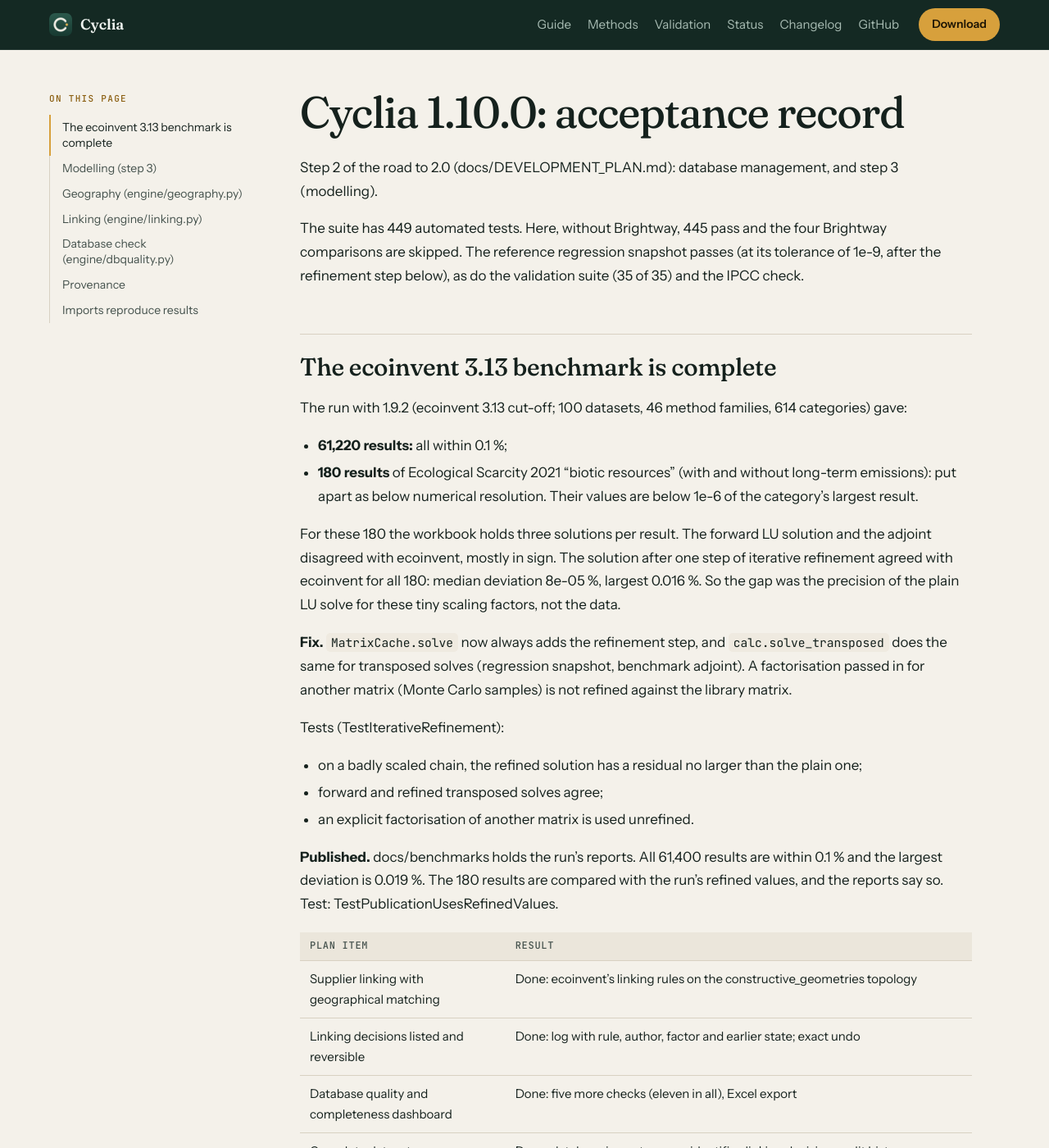
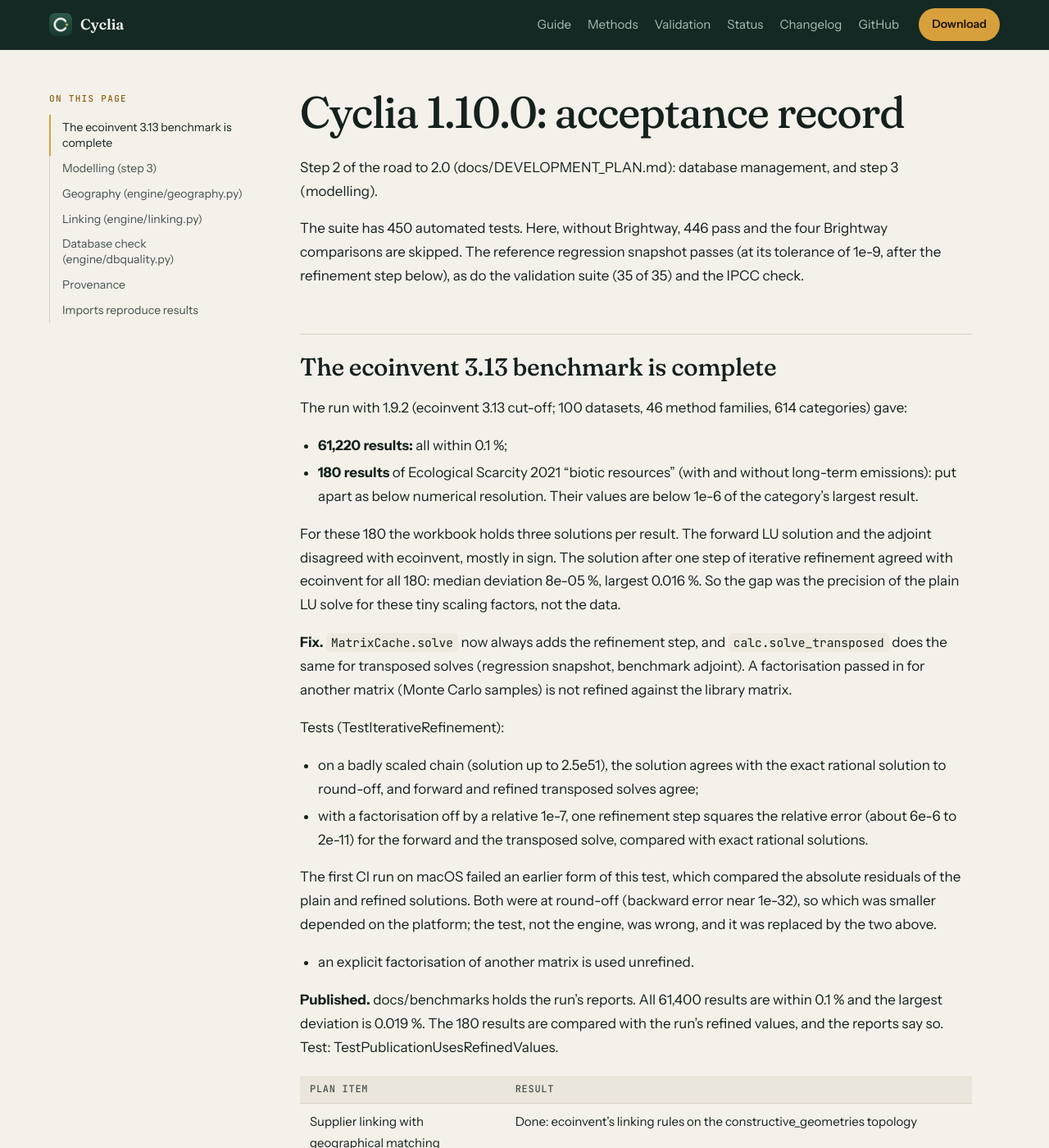
Before and after one commit to pdnaeem/cyclia, a Jekyll site: the page built from docs/quality/ACCEPTANCE_1.10.0.md, in a window 1280 px wide and 1400 px high. Shown: the whole window at 82% size. Built offline with Jekyll 4.4.1, drawn with Linux system fonts in a browser that asks for light colours; our own code applies the rules of GitHub Pages for plain Markdown files.

Commit message:
Cyclia 1.10.0

```diff
--- a/docs/index.html
+++ b/docs/index.html
@@ -465,7 +465,7 @@ footer .legal { margin-top: 48px; padding-top: 22px; border-top: 1px solid rgba(
 
 <section class="proof" aria-label="Evidence">
   <ul>
-    <li><b>449</b><span>automated tests of the calculation engine, on Windows, macOS and Linux</span></li>
+    <li><b>450</b><span>automated tests of the calculation engine, on Windows, macOS and Linux</span></li>
     <li><b>35<small>/35</small></b><span>product systems with exact known answers, checked in every release</span></li>
     <li><b>1e-6</b><span>agreement with Brightway on the same database; largest difference 1.4e-12</span></li>
     <li><b>61,400</b><span>ecoinvent 3.13 results, all within 0.1 % (614 categories, 46 methods)</span></li>
@@ -622,7 +622,7 @@ footer .legal { margin-top: 48px; padding-top: 22px; border-top: 1px solid rgba(
       <div class="check rv"><span class="v">100 %</span><h3>ecoinvent's published results</h3><p>ecoinvent 3.13 cut-off, 100 datasets, 46 method families (ReCiPe 2016, CML-IA, IPCC, EF and more): all 61,400 results in 614 categories within 0.1 %; largest deviation 0.019 %. <a href="https://github.com/pdnaeem/cyclia/tree/main/docs/benchmarks">Reports</a></p></div>
       <div class="check rv"><span class="v">1e-6</span><h3>Brightway on the same data</h3><p>Brightway builds and solves its own matrices from any installed database; every result agrees within 1e-6. <a href="CROSS_VALIDATION.html">Method</a></p></div>
       <div class="check rv"><span class="v">35/35</span><h3>Exact reference systems</h3><p>Product systems with analytic answers: loops, allocation, avoided products, treatment, nesting. Run them yourself and attach the report.</p></div>
-      <div class="check rv"><span class="v">449</span><h3>Automated tests</h3><p>Hand-calculated references for costing, MFA, social LCA, uncertainty and more, and a regression of every dataset under every impact category. No installer is built unless they pass with Brightway installed.</p></div>
+      <div class="check rv"><span class="v">450</span><h3>Automated tests</h3><p>Hand-calculated references for costing, MFA, social LCA, uncertainty and more, and a regression of every dataset under every impact category. No installer is built unless they pass with Brightway installed.</p></div>
     </div>
     <p class="note rv">The ecoinvent benchmark was run with Cyclia 1.9.2 on ecoinvent 3.13 (cut-off). 180 very small results of Ecological Scarcity 2021 "biotic resources" agree once the solution is iteratively refined, which every Cyclia calculation does since 1.10.0 (<a href="https://github.com/pdnaeem/cyclia/tree/main/docs/benchmarks">details</a>). The Benchmark Centre records each new run on your own installation. The <a href="METHODS.html">methods</a> document every equation, and the <a href="FEATURE_STATUS.html">feature status</a> lists what is not validated yet.</p>
   </div>
--- a/docs/quality/ACCEPTANCE_1.10.0.md
+++ b/docs/quality/ACCEPTANCE_1.10.0.md
@@ -2,7 +2,7 @@
 
 Step 2 of the road to 2.0 (docs/DEVELOPMENT_PLAN.md): database management, and step 3 (modelling).
 
-The suite has 449 automated tests. Here, without Brightway, 445 pass and the four Brightway comparisons are skipped.
+The suite has 450 automated tests. Here, without Brightway, 446 pass and the four Brightway comparisons are skipped.
 The reference regression snapshot passes (at its tolerance of 1e-9, after the refinement step below), as do the
 validation suite (35 of 35) and the IPCC check.
 
@@ -23,8 +23,14 @@ transposed solves (regression snapshot, benchmark adjoint). A factorisation pass
 Carlo samples) is not refined against the library matrix.
 
 Tests (TestIterativeRefinement):
-- on a badly scaled chain, the refined solution has a residual no larger than the plain one;
-- forward and refined transposed solves agree;
+- on a badly scaled chain (solution up to 2.5e51), the solution agrees with the exact rational solution to round-off,
+  and forward and refined transposed solves agree;
+- with a factorisation off by a relative 1e-7, one refinement step squares the relative error (about 6e-6 to 2e-11)
+  for the forward and the transposed solve, compared with exact rational solutions.
+
+The first CI run on macOS failed an earlier form of this test, which compared the absolute residuals of the plain
+and refined solutions. Both were at round-off (backward error near 1e-32), so which was smaller depended on the
+platform; the test, not the engine, was wrong, and it was replaced by the two above.
 - an explicit factorisation of another matrix is used unrefined.
 
 **Published.** docs/benchmarks holds the run's reports. All 61,400 results are within 0.1 % and the largest deviation
```
Also changed, not shown: README.md, docs/CHANGELOG.md, 1 other file.
